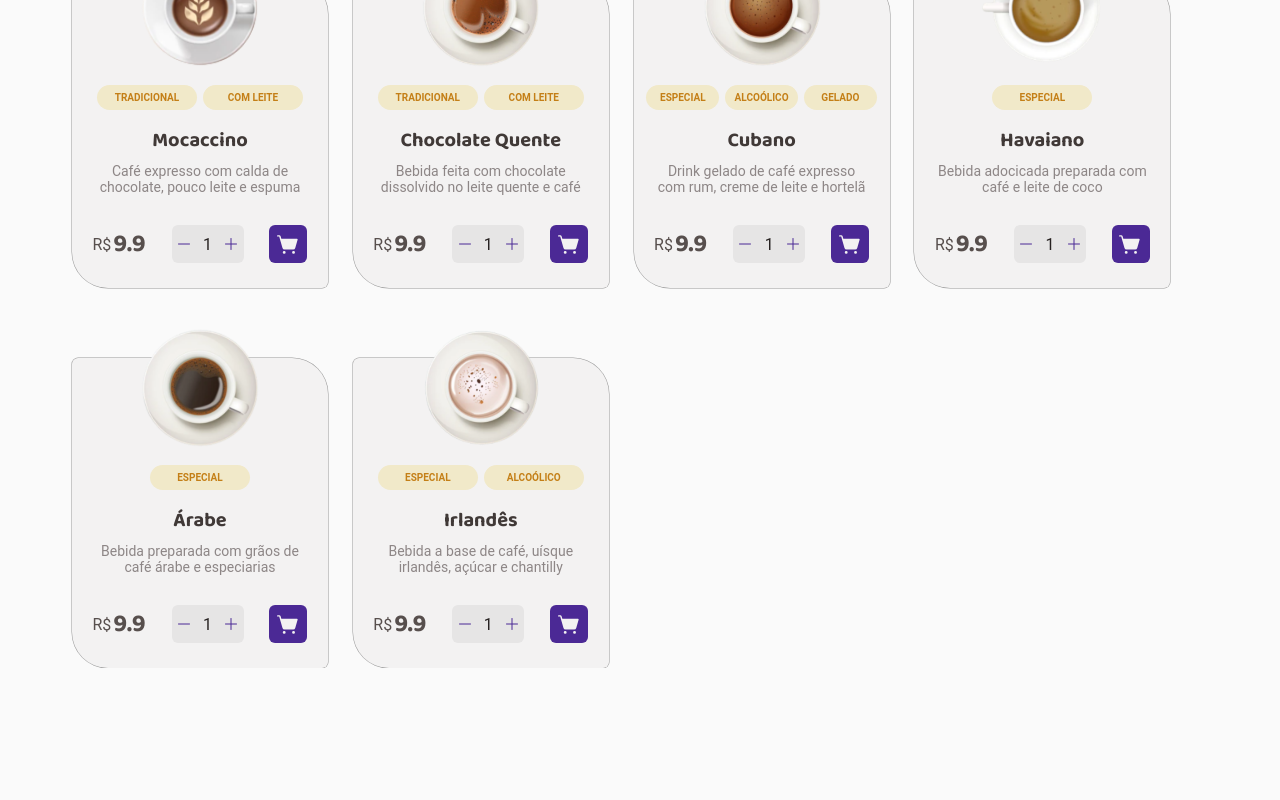
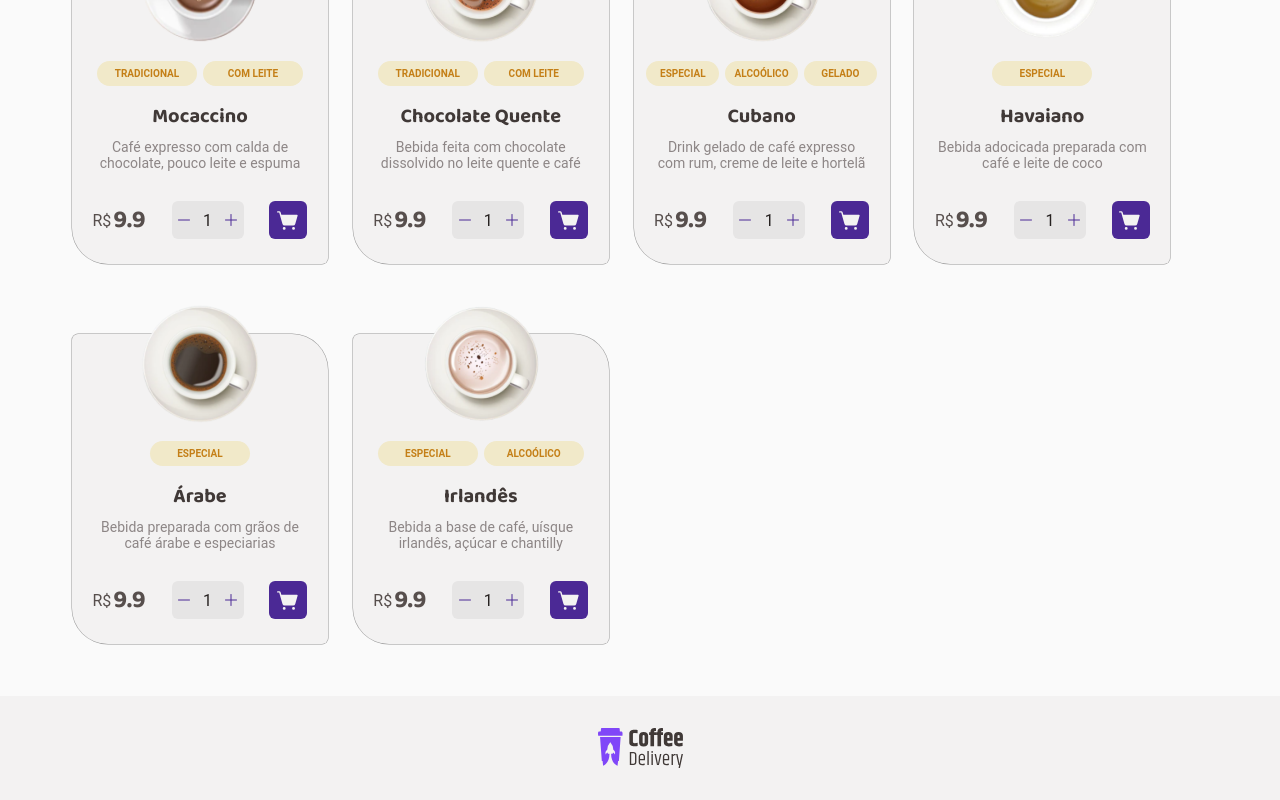
Before and after one commit to pedrodif/uploadCoffeeDelivery, a React (Vite) app: page / in a window 1280 px wide. Shown: the part 1451-2251 px from the top of the page. Before the commit the page ends 2119 px from the top, so only its background shows below. Built offline with nearby package versions, Linux system fonts and the light colour scheme.

Commit message:
feat: :art: Footer component creation, styles fix

```diff
--- a/src/components/CoffeeCard/index.tsx
+++ b/src/components/CoffeeCard/index.tsx
@@ -36,7 +36,6 @@ interface IIngridientsBaseComponent {
 export function CoffeeCard({ imgSource, ingredients, title, description, value }: ICoffeeCardProps) {
   // Components
   function IngridientsRenderBase({ value }: IIngridientsBaseComponent) {
-    // Render
     return(
       <Ingredients>
         {value}
@@ -59,7 +58,7 @@ export function CoffeeCard({ imgSource, ingredients, title, description, value }
    if (typeof ingredients === "string") {
       return (
         <IngridientsRenderBase
-        value={ingredients as string}
+          value={ingredients as string}
         />
       )
     }
--- /dev/null
+++ b/src/components/Footer/index.tsx
@@ -0,0 +1,13 @@
+// Components
+import { Logo } from "../Logo";
+
+// Styles
+import { FooterContainer } from "./styles";
+
+export function Footer() {
+  return (
+    <FooterContainer>
+      <Logo />
+    </FooterContainer>
+  )
+}
--- /dev/null
+++ b/src/components/Footer/styles.ts
@@ -0,0 +1,10 @@
+import styled from 'styled-components'
+
+export const FooterContainer = styled.footer`
+width: 100%;
+height: 6.5rem;
+background-color: ${(props) => props.theme['card-base']};
+display: flex;
+justify-content: center;
+align-items: center;
+`
--- a/src/components/Header/index.tsx
+++ b/src/components/Header/index.tsx
@@ -12,7 +12,7 @@ import {
   HeaderShoppingButton
 } from "./styles";
 
-export default function Header() {
+export function Header() {
   return (
     <HeaderContainer>
       <Logo />
--- a/src/components/Header/styles.ts
+++ b/src/components/Header/styles.ts
@@ -9,7 +9,6 @@ justify-content: space-around;
 align-items: center;
 gap: 30rem;
 background-color: ${(props) => props.theme['card-base']};
-
 `
 
 export const HeaderNavBox = styled.div`
--- a/src/components/HomeAd/styles.ts
+++ b/src/components/HomeAd/styles.ts
@@ -2,7 +2,7 @@ import styled from 'styled-components'
 
 export const Banner = styled.section`
 width: 71rem;
-height: 34rem;
+height: 23rem;
 margin: 0 auto;
 margin-top: 10rem;
 display: flex;
--- a/src/layouts/DefaultLayout/index.tsx
+++ b/src/layouts/DefaultLayout/index.tsx
@@ -2,16 +2,20 @@
 import { Outlet } from "react-router-dom";
 
 // Components
-import Header from "../../components/Header";
+import { Header } from "../../components/Header";
+import { Footer } from "../../components/Footer"
 
 // Styles
-import { LayoutContainer } from "./styles";
+import { FooterContainer, LayoutContainer } from "./styles";
 
 export function DefaultLayout() {
   return(
     <LayoutContainer>
       <Header />
       <Outlet />
+      <FooterContainer>
+        <Footer />
+      </FooterContainer>
     </LayoutContainer>
   )
 }
--- a/src/layouts/DefaultLayout/styles.ts
+++ b/src/layouts/DefaultLayout/styles.ts
@@ -1,9 +1,11 @@
 import styled from 'styled-components'
 
 export const LayoutContainer = styled.div`
-  max-width: 100%;
-  height: 100vh;
-  background-color: ${(props) => props.theme['white-base']};
   display: flex;
   flex-direction: column;
+  background-color: ${(props) => props.theme['white-base']};
 `
+
+export const FooterContainer = styled.div`
+  align-items: flex-end;
+`
--- a/src/pages/Home/index.tsx
+++ b/src/pages/Home/index.tsx
@@ -10,7 +10,7 @@ import { coffeeOptionsList } from "../../utils/options";
 
 
 export function Home() {
-  // render
+  // Render
   return (
     <>
       <HomeAd />
--- a/src/pages/Home/styles.ts
+++ b/src/pages/Home/styles.ts
@@ -4,7 +4,8 @@ export const MenuContainer = styled.section`
   width: 71rem;
   height: 100%;
   margin: 0 auto;
-  margin-top: 3rem;
+  margin-top: 1rem;
+  margin-bottom: 7rem;
 `
 
 export const CardsLayout = styled.div`
```
